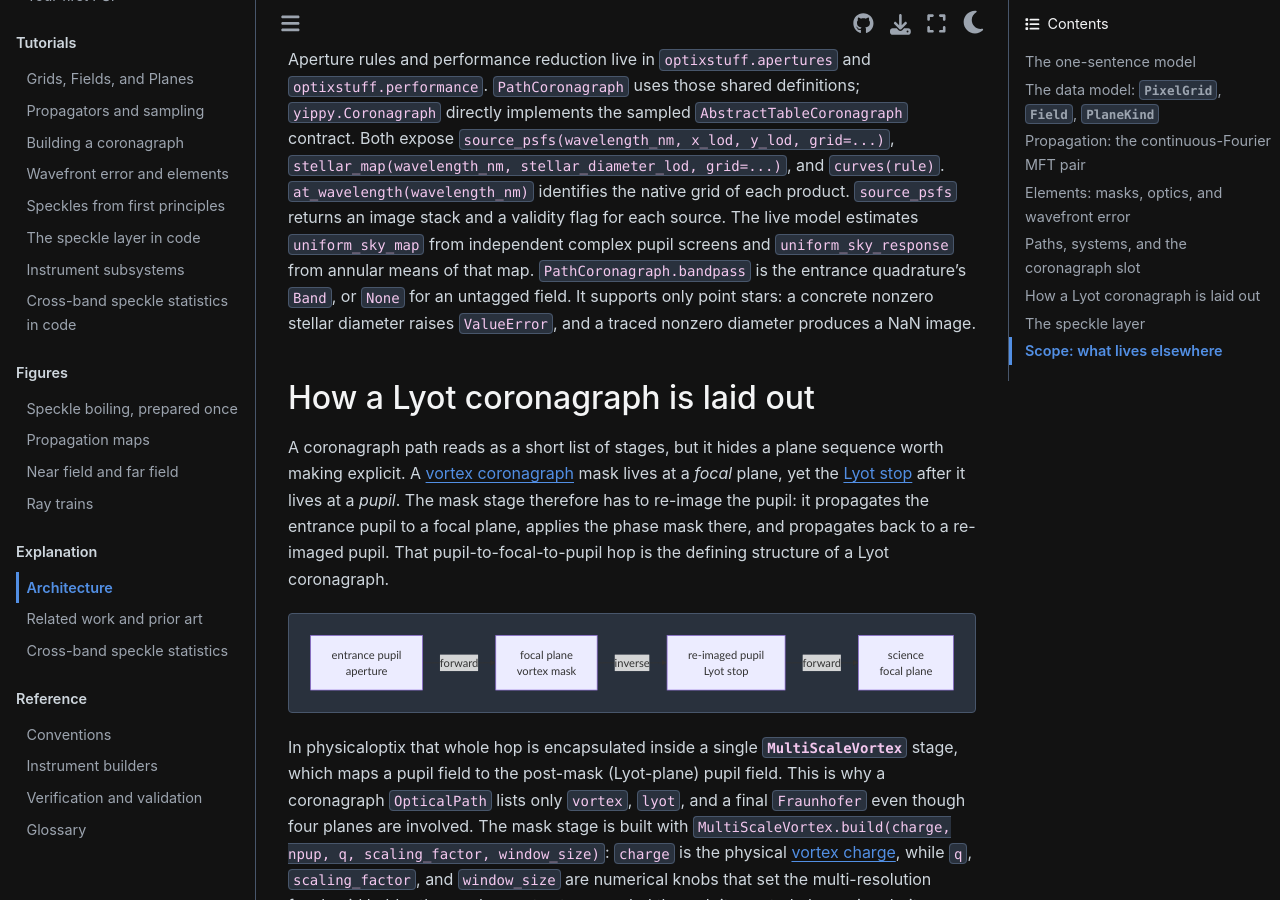
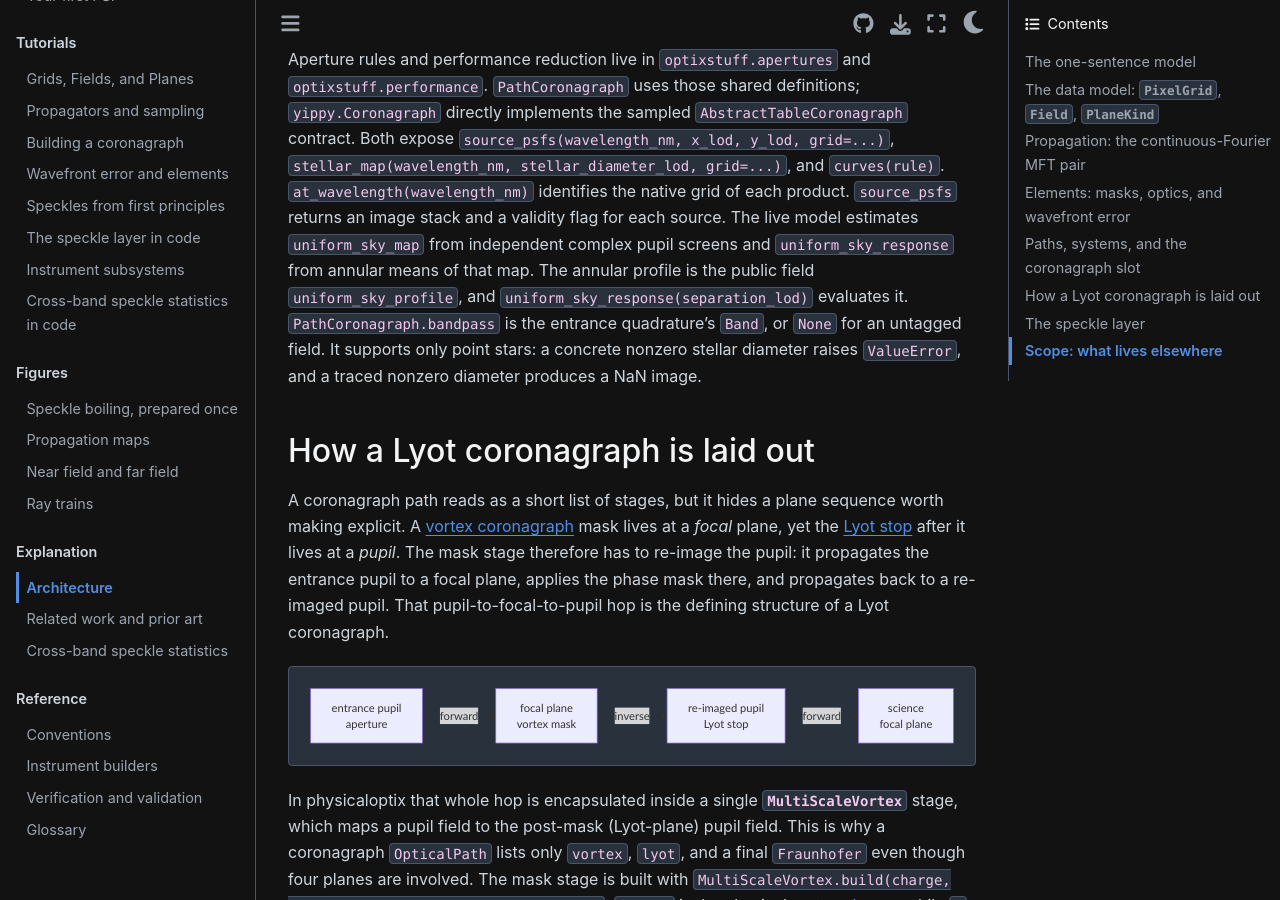
Before and after one commit to CoreySpohn/physicaloptix, a Sphinx documentation site: the page built from docs/explanation/architecture.md, in a window 1280 px wide and 900 px high, scrolled down 2381 px. Built offline with Sphinx 7.4.7 and the Sphinx Book theme 1.1.4, drawn with Linux system fonts in a browser that asks for light colours; pages that are not in the unit, such as notebooks, are missing from menus.

Commit message:
docs: fix the quickstart grid axis and document uniform_sky_profile

```diff
--- a/docs/explanation/architecture.md
+++ b/docs/explanation/architecture.md
@@ -105,7 +105,9 @@ contract. Both expose `source_psfs(wavelength_nm, x_lod, y_lod, grid=...)`,
 `at_wavelength(wavelength_nm)` identifies the native grid of each product.
 `source_psfs` returns an image stack and a validity flag for each source.
 The live model estimates `uniform_sky_map` from independent complex pupil
-screens and `uniform_sky_response` from annular means of that map. `PathCoronagraph.bandpass`
+screens and `uniform_sky_response` from annular means of that map. The annular
+profile is the public field `uniform_sky_profile`, and
+`uniform_sky_response(separation_lod)` evaluates it. `PathCoronagraph.bandpass`
 is the entrance quadrature's `Band`, or `None` for an untagged field.
 It supports only point stars: a concrete nonzero stellar diameter raises
 `ValueError`, and a traced nonzero diameter produces a NaN image.
```
Also changed, not shown: docs/index.md (+1 -1 lines).
